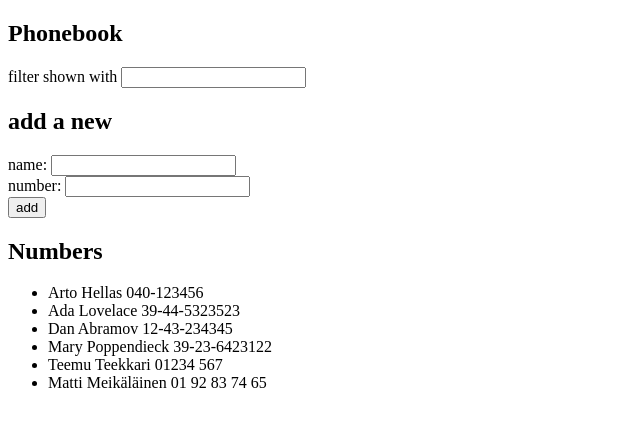
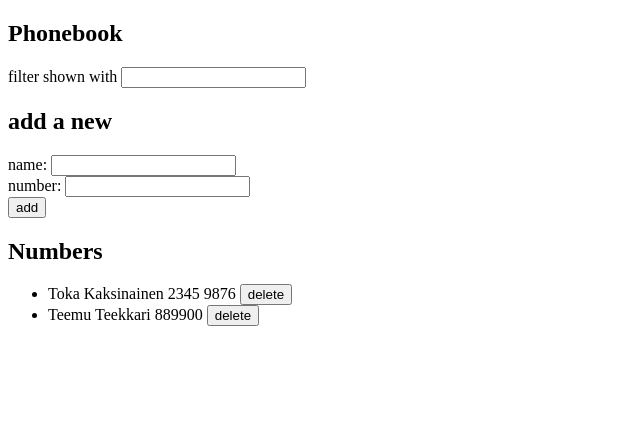
Before and after one commit to thimanen/Full-Stack-open, a React (Vite) app in the folder osa2/puhelinluettelo/: page / in a window 1280 px wide. Shown: the top 426 px of the page, without its empty margins (0-640 px from the left). Built offline with nearby package versions, Linux system fonts and the light colour scheme; data requests are answered from the project's data file.

Commit message:
2.14: puhelinluettelo step9 - final

```diff
--- a/osa2/puhelinluettelo/db.json
+++ b/osa2/puhelinluettelo/db.json
@@ -1,34 +1,14 @@
 {
   "persons": [
     {
-      "name": "Arto Hellas",
-      "number": "040-123456",
-      "id": "1"
+      "id": "0650",
+      "name": "Toka Kaksinainen",
+      "number": "2345 9876"
     },
     {
-      "name": "Ada Lovelace",
-      "number": "39-44-5323523",
-      "id": "2"
-    },
-    {
-      "name": "Dan Abramov",
-      "number": "12-43-234345",
-      "id": "3"
-    },
-    {
-      "name": "Mary Poppendieck",
-      "number": "39-23-6423122",
-      "id": "4"
-    },
-    {
-      "id": "3387",
+      "id": "3bdb",
       "name": "Teemu Teekkari",
-      "number": "01234 567"
-    },
-    {
-      "id": "4146",
-      "name": "Matti Meikäläinen",
-      "number": "01 92 83 74 65"
+      "number": "889900"
     }
   ]
 }
--- a/osa2/puhelinluettelo/src/App.jsx
+++ b/osa2/puhelinluettelo/src/App.jsx
@@ -50,8 +50,19 @@ const App = () => {
 
   const handleFilterChange = (event) => {
     setNewNameFilter(event.target.value)
-    console.log(newNameFilter)
   }
+
+  const deleteEntry = (entryId) => {
+    const person = persons.find(entry => entry.id === entryId)
+
+    if (window.confirm(`Delete ${person.name}`))
+      personService
+        .deleteEntry(entryId)
+        .then(response => {
+          setPersons(persons.filter(person => person.id !== entryId))
+        })
+  }
+
 
   return (
     <div>
@@ -62,7 +73,7 @@ const App = () => {
       <PersonForm addEntry={addEntry} newName={newName} handleNameChange={handleNameChange} newNumber={newNumber} handleNumberChange={handleNumberChange} />
 
       <h2>Numbers</h2>
-      <Persons persons={persons} newNameFilter={newNameFilter} />
+      <Persons persons={persons} newNameFilter={newNameFilter} deletePerson={deleteEntry} />
     </div>
   )
 
--- a/osa2/puhelinluettelo/src/components/Entry.jsx
+++ b/osa2/puhelinluettelo/src/components/Entry.jsx
@@ -1,6 +1,8 @@
-const Entry = ({entry}) => {
+const Entry = ({name, number, deleteEntry}) => {
     return (
-        <li>{entry.name} {entry.number}</li>
+        <li>
+            {name} {number} <button onClick={deleteEntry}>delete</button>
+        </li>
     )
 }
 
--- a/osa2/puhelinluettelo/src/components/Persons.jsx
+++ b/osa2/puhelinluettelo/src/components/Persons.jsx
@@ -1,10 +1,14 @@
 import Entry from "./Entry"
 
-const Persons = (props) => {
+const Persons = ({persons, newNameFilter, deletePerson}) => {
     return(
         <ul>
-          {props.persons.filter(entry => entry.name.toLowerCase().includes(props.newNameFilter)).map(entry =>
-            <Entry key={entry.name} entry={entry} />
+          {persons.filter(entry => entry.name.toLowerCase().includes(newNameFilter)).map((entry) =>
+          {
+            return (
+              <Entry key={entry.name} name={entry.name} number={entry.number}
+                deleteEntry={() => deletePerson(entry.id)} />)
+            }
           )}
         </ul>
     )
--- a/osa2/puhelinluettelo/src/services/persons.js
+++ b/osa2/puhelinluettelo/src/services/persons.js
@@ -5,8 +5,12 @@ const getAll = () => {
     return axios.get(baseUrl)
 }
 
-const createEntry =(newEntry) => {
+const createEntry = (newEntry) => {
     return axios.post(baseUrl, newEntry)
 }
 
-export default { getAll, createEntry }
+const deleteEntry = (entryId) => {
+    return axios.delete(`${baseUrl}/${entryId}`)
+}
+
+export default { getAll, createEntry, deleteEntry }
```
